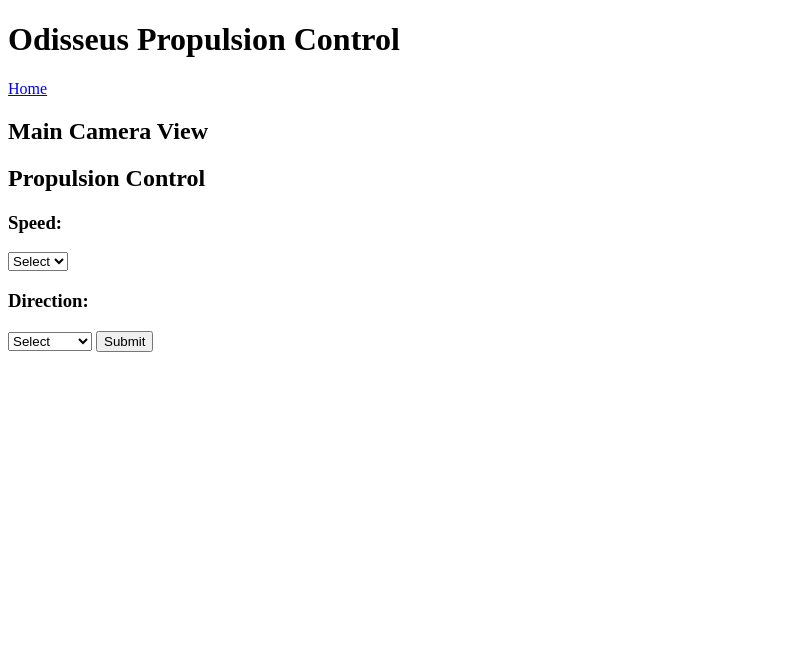
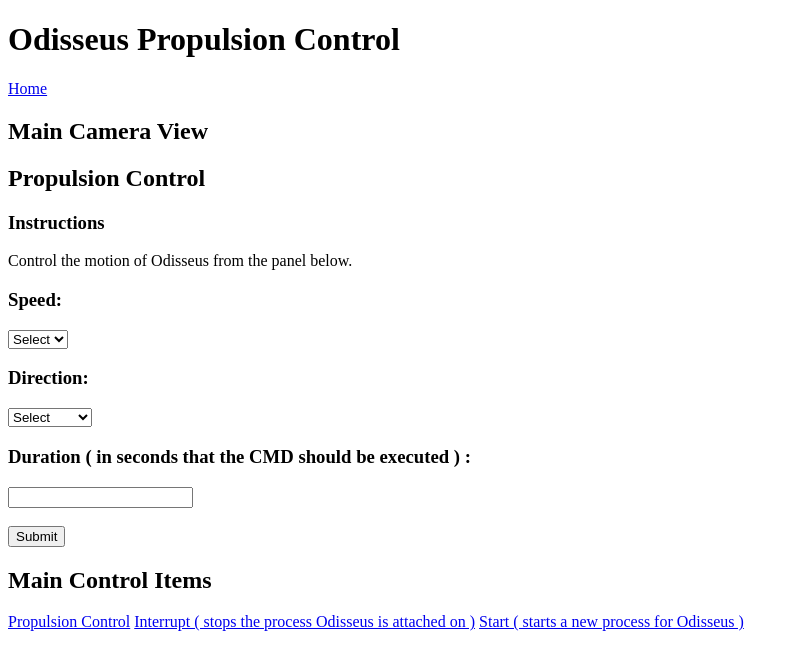
Before and after one commit to pockerman/odisseus_raspberry_pi, a Flask app: page /control/propulsion in a window 1280 px wide. Shown: the top 670 px of the page, without its empty margins (0-798 px from the left). Run offline with Flask 2, Linux system fonts and the light colour scheme; parts of the project's set-up code (start-up, migrations or seed data) failed here and were passed over.

Commit message:
Updates to front-end

```diff
--- a/templates/propulsion_control.html
+++ b/templates/propulsion_control.html
@@ -15,6 +15,11 @@
     </div>
     <div>
         <h2>Propulsion Control</h2>
+
+        <div>
+            <h3>Instructions</h3>
+            <p>Control the motion of Odisseus from the panel below.</p>
+        </div>
 
         <form method="POST" action="{{ url_for('propulsion_control_view') }}">
 
@@ -41,10 +46,20 @@
                 <option value="STOP">Stop</option>
             </select>
 
-             <button type="submit" >Submit</button>
+            <h3>Duration ( in seconds that the CMD should be executed ) : </h3>
+            <input type="number" name="duration"><br>
+
+            <br>
+            <button type="submit" >Submit</button>
 
         </form>
+    </div>
 
+       <div>
+        <h2>Main Control Items</h2>
+        <a href="{{ url_for('control', control_name='propulsion') }}" >Propulsion Control</a>
+        <a href="{{ url_for('control', control_name='interrupt') }}" >Interrupt ( stops the process Odisseus is attached on )</a>
+        <a href="{{ url_for('control', control_name='start') }}" >Start ( starts a new process for Odisseus )</a>
     </div>
 </body>
 </html>
```
Also changed, not shown: templates/control_server_index.html (+6 -2 lines).
